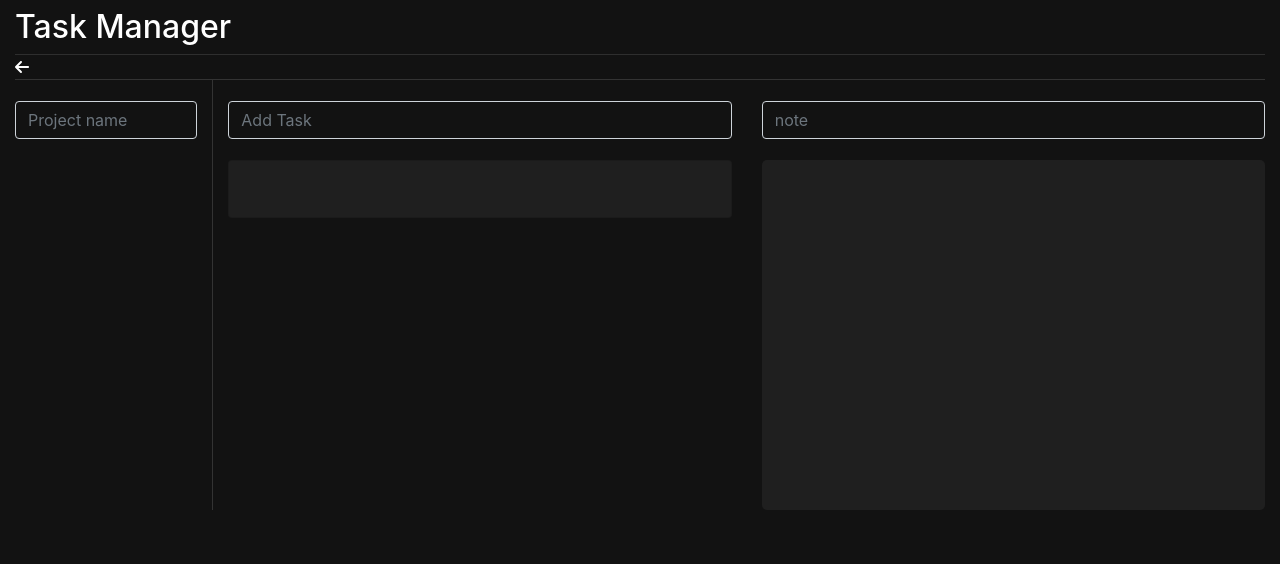
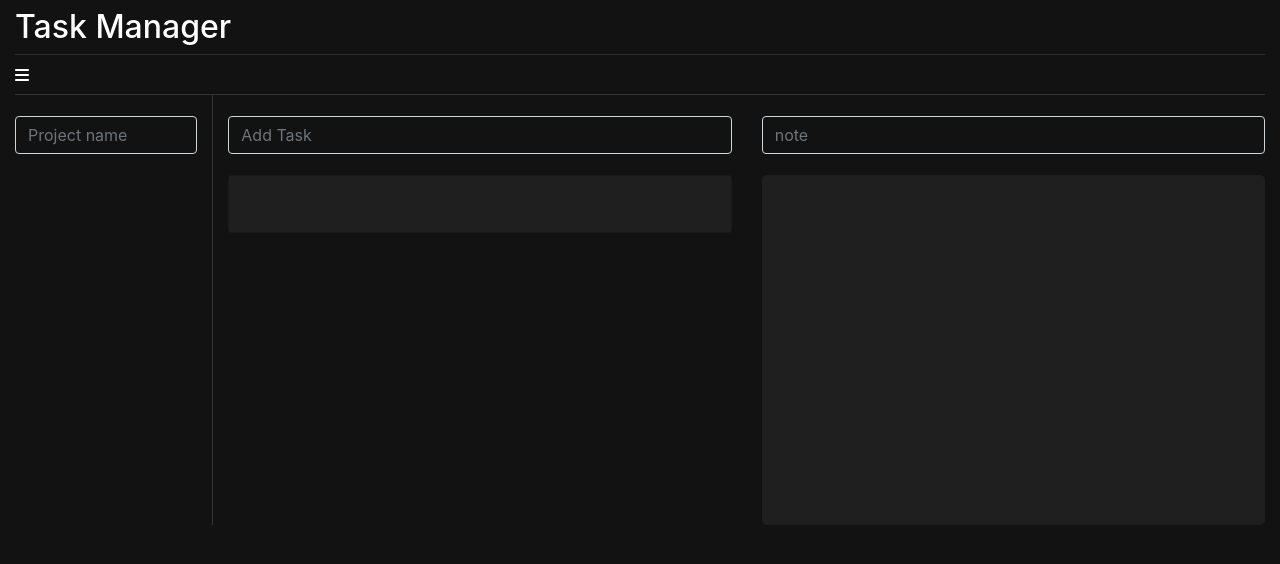
Before and after one commit to simonjduckett/Task-Manager, a React (Create React App) app: page / in a window 1280 px wide. Shown: the top 564 px of the page. Built offline with nearby package versions, Linux system fonts and the light colour scheme.

Commit message:
change icons to bars

```diff
--- a/src/components/toolbar/HideProjects.js
+++ b/src/components/toolbar/HideProjects.js
@@ -1,11 +1,11 @@
 import { FontAwesomeIcon } from '@fortawesome/react-fontawesome'
-import { faArrowLeft } from '@fortawesome/free-solid-svg-icons'
+import { faBars } from '@fortawesome/free-solid-svg-icons'
 
 const HideProjects = () => {
     const slideAway = () => {
         document.getElementById('projectsCol').classList.toggle('moveleft')
     }
-    return (<FontAwesomeIcon onClick={slideAway} icon={faArrowLeft} /> );
+    return (<FontAwesomeIcon onClick={slideAway} icon={faBars} /> );
 }
 
 export default HideProjects;
--- a/src/styles/toolbar.module.scss
+++ b/src/styles/toolbar.module.scss
@@ -1,3 +1,6 @@
 .toolbar {
     border-bottom: 1px solid #333;
+    height: 40px;
+    display: flex;
+    align-items: center;
 }
```
